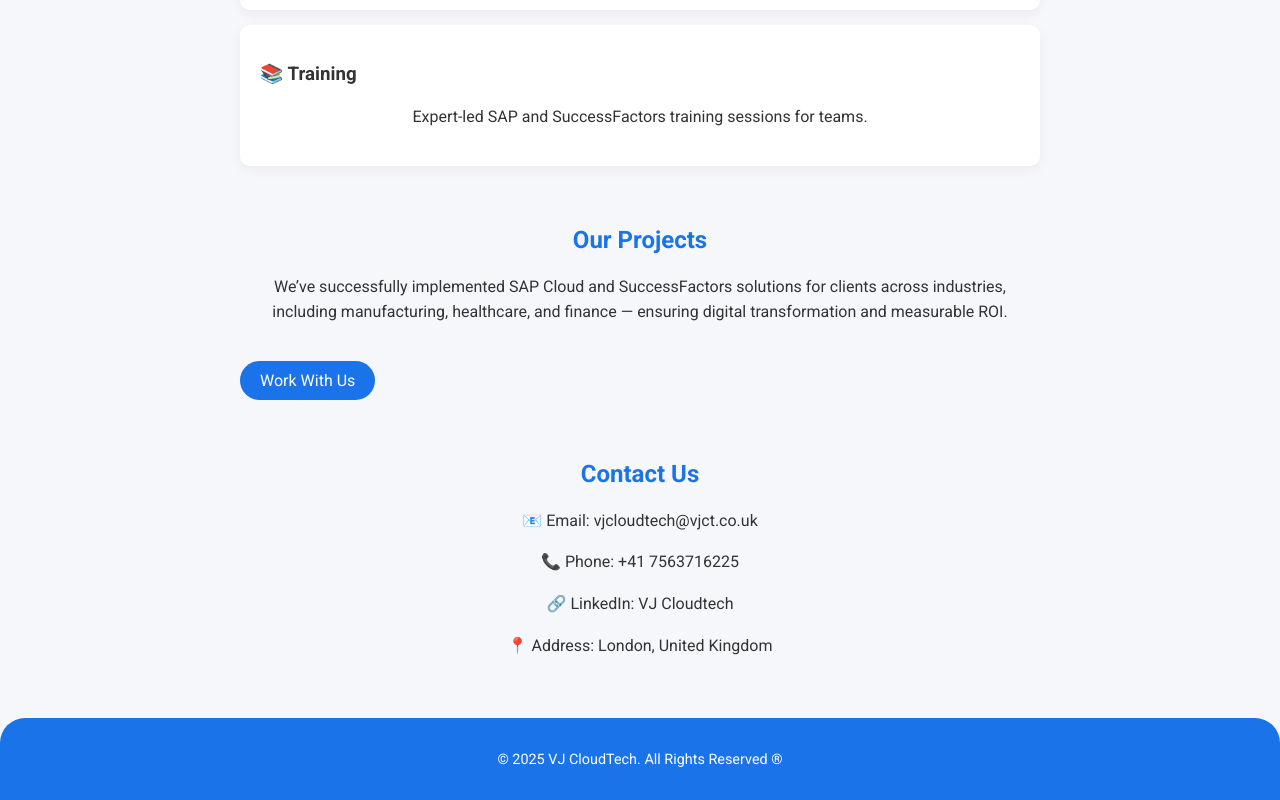
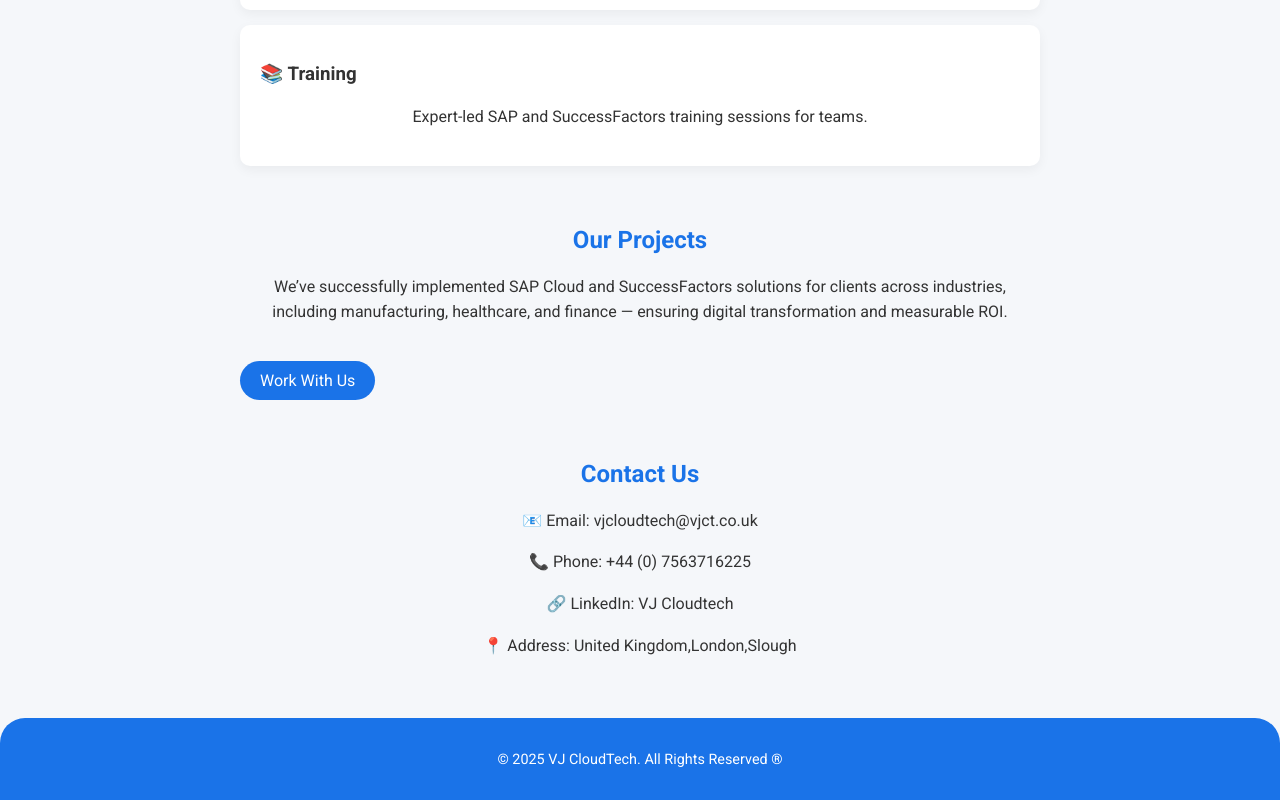
Before and after one commit to vknmounish-rgb/vjctl.com, a plain HTML site: page index.html in a window 1280 px wide. Shown: the part 1264-2064 px from the top of the page. Drawn offline with Linux system fonts and the light colour scheme.

Commit message:
Update contact information in index.html

```diff
--- a/index.html
+++ b/index.html
@@ -91,9 +91,9 @@
 <div class="container" id="contact">
     <h2>Contact Us</h2>
     <p>📧 Email: vjcloudtech@vjct.co.uk</p>
-    <p>📞 Phone: +41 7563716225</p>
+    <p>📞 Phone: +44 (0) 7563716225</p>
     <p>🔗 LinkedIn: VJ Cloudtech</p>
-    <p>📍 Address: London, United Kingdom</p>
+    <p>📍 Address: United Kingdom,London,Slough</p>
 </div>
 
 <footer>
```
